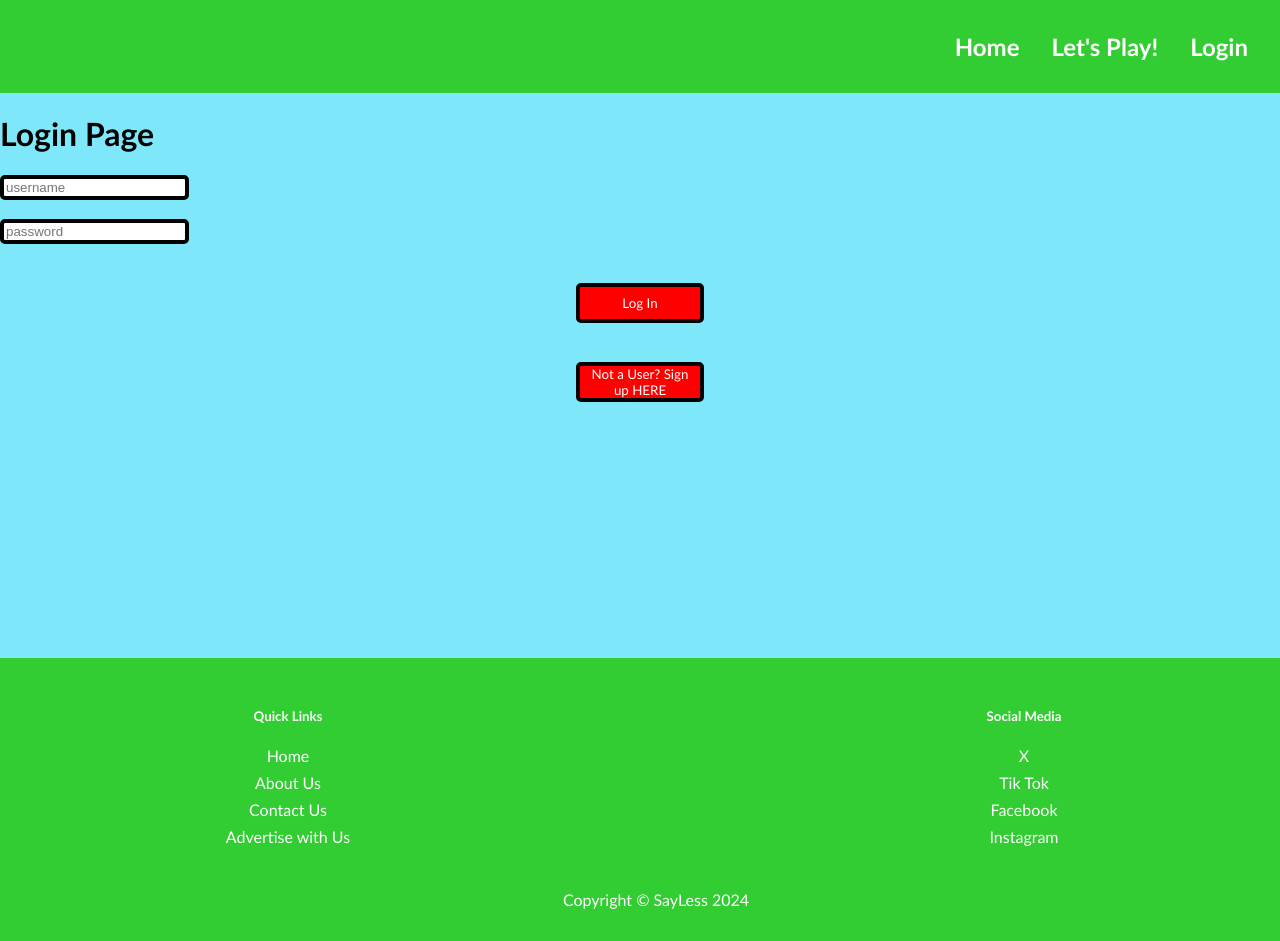
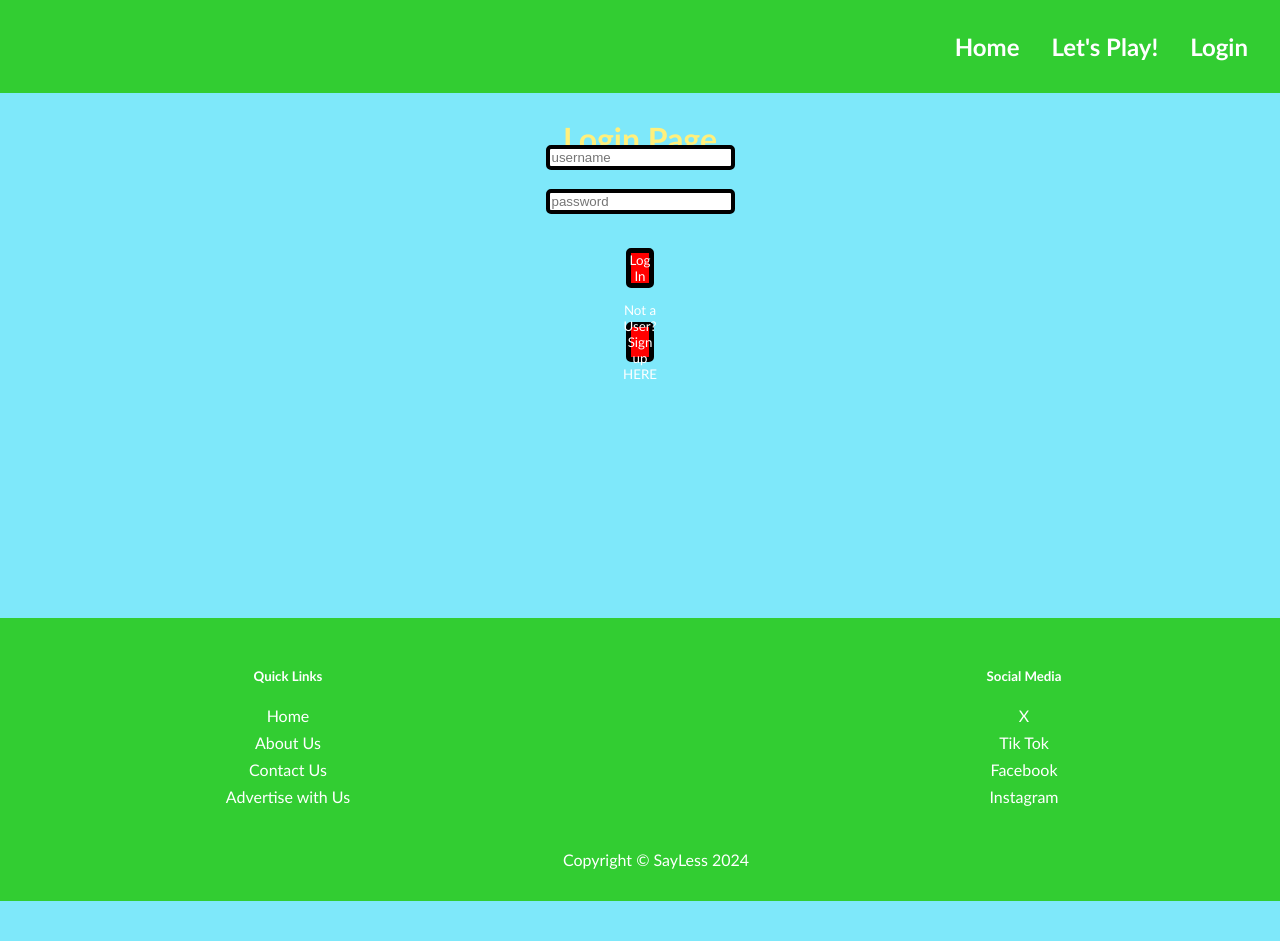
Before and after one commit to sudosurmrf/SayLess_TEST, a React (Vite) app: page /login in a window 1280 px wide. Shown: the top 941 px of the page. After the commit the page ends 901 px from the top, so only its background shows below. Built offline with nearby package versions, Linux system fonts and the light colour scheme; no server answers.

Commit message:
began styling account-stats page

```diff
--- a/src/index.css
+++ b/src/index.css
@@ -47,6 +47,13 @@ body {
     margin-top: auto;
 }
 
+h1 {
+    text-align: center;
+    color: #FFF07C;
+    margin-top: 2%;
+    margin-bottom: -2%;
+}
+
 h2 {
     text-align: center;
     font-size: xx-large;
@@ -59,6 +66,19 @@ h2 {
     color: #FFF07C;
     font-size: 3em;
     margin-top: 2%;
+}
+
+#account-user-details {
+    display: flex;
+    flex-wrap: wrap;
+    font-size: x-large;
+    border: solid black 5px;
+    width: 20%;
+    padding: 10px;
+    margin-top: 5%;
+    background-color: #32CD32;
+    /* color: #fff; */
+    border-radius: 8px;
 }
 
 h3 {
@@ -88,12 +108,29 @@ p {
     margin: auto;
 }
 
-.login {
+.switch-link {
+    background-color: red;
+    display: flex;
+    align-items: center;
+    justify-content: center;
+    margin: auto;
+    margin-top: 15px;
+    border: solid black 5px;
+    border-radius: 5px;
+    height: 3em;
+    width: 15%;
+    color: white;
+    font-family: 'Trebuchet MS', sans-serif;
+}
+.switch-link:hover {
+    font-size: larger;
+}
+
+.login-container {
     display: flex;
     flex-direction: column;
     align-items: center;
     justify-content: center;
-    height: 7em;
     width: 50%;
     margin: auto;
     margin-top: 1%;
@@ -101,9 +138,9 @@ p {
 
 input {
     display: flex;
-    flex-direction: column;
     align-items: center;
     justify-content: center;
+    flex-direction: column;
     border: solid 4px;
     border-radius: 5px;
 }
@@ -114,22 +151,21 @@ button {
     align-items: center;
     justify-content: center;
     margin: auto;
-    margin-top: 20px;
-    border: solid black 4px;
+    margin-top: 15px;
+    border: solid black 5px;
     border-radius: 5px;
     height: 3em;
-    width: 10%;
+    width: 15%;
     color: white;
     font-family: 'Trebuchet MS', sans-serif;
 }
 
 button:hover {
     font-size: larger;
-    color: white;
 }
 
 .intro-button {
-    background-color: #FFF07C;
+    background-color: red;
     display: flex;
     align-items: center;
     justify-content: center;
@@ -141,12 +177,11 @@ button:hover {
     height: 3em;
     width: 15%;
     text-align: center;
-    color: #32CD32;
+    color: white;
     font-family: 'Trebuchet MS', sans-serif;
 }
 .intro-button:hover {
     font-size: larger;
-    color: #32CD32;
 }
 
 .game-quote {
@@ -212,9 +247,7 @@ button:hover {
 
 .game-p1:hover {
     font-size: larger;
-    color: whtie;
 }
-
 
 .footer {
     position: absolute;
@@ -261,8 +294,3 @@ button:hover {
     font-size: larger;
     color: #FFF07C;
 }
-
-#account-user-details {
-    display: flex;
-    flex-wrap: wrap;
-}
```
